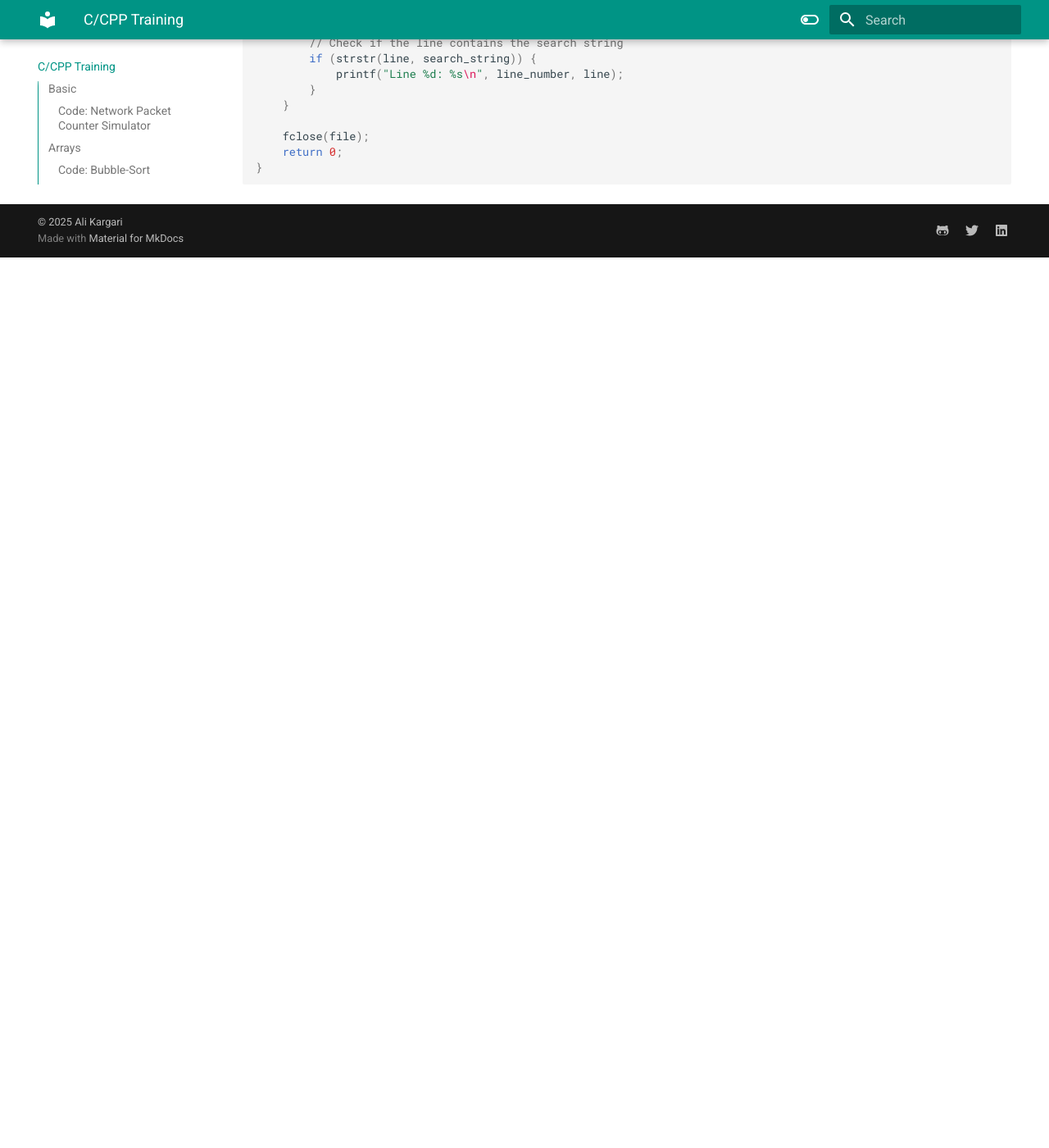
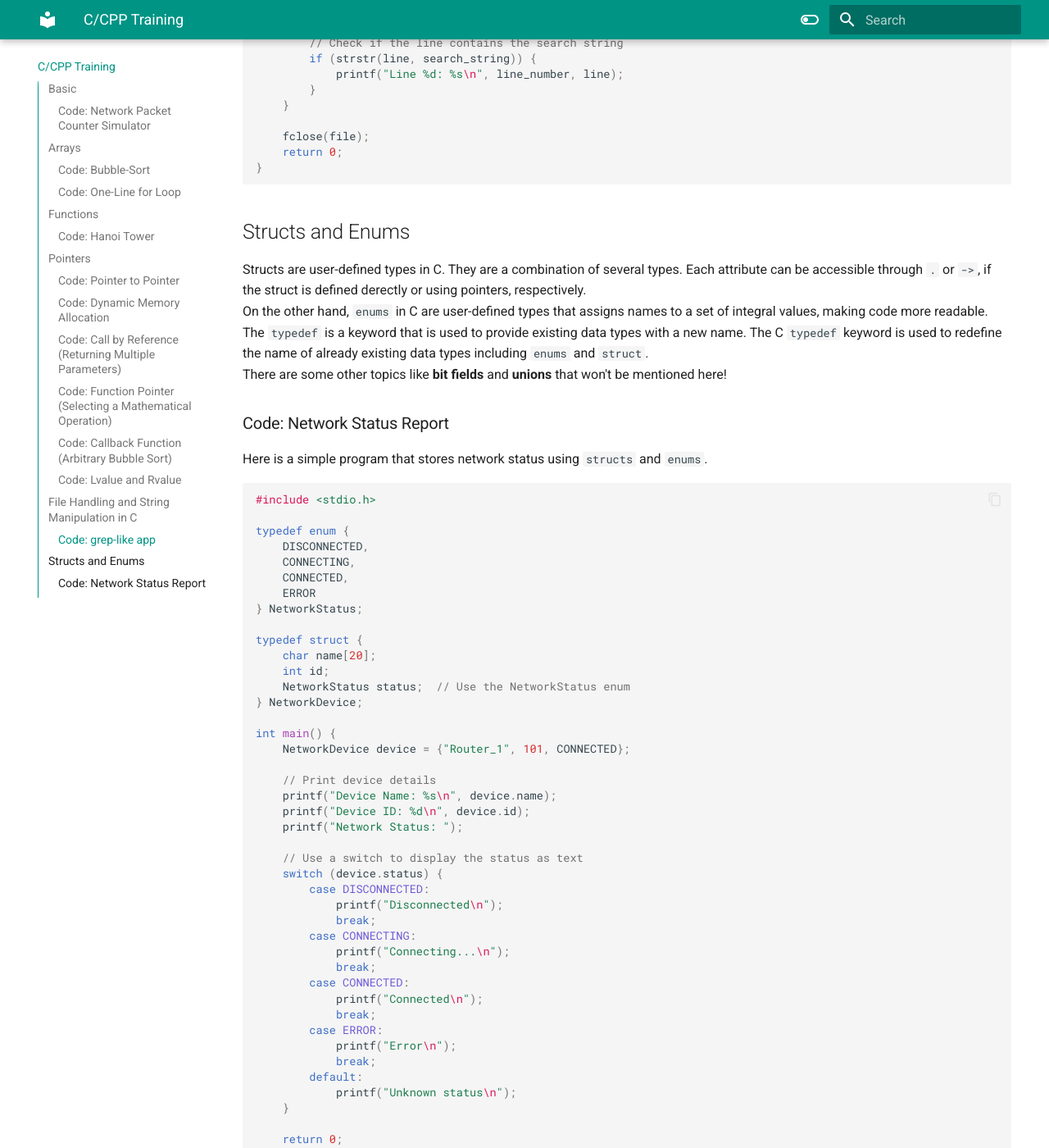
Before and after one commit to Ali78k/NetDev-Logs, an MkDocs documentation site: the page built from docs/C-CPP.md, in a window 1280 px wide and 1400 px high, scrolled down 9996 px. Shown: the whole window at 82% size. Built offline with MkDocs 1.6.1 and Material for MkDocs 9.7.7, drawn with Linux system fonts in a browser that asks for light colours; before the commit the page ends 10310 px from its top, so only the background shows below that; some of the changed text lies outside the part shown.

Commit message:
Adding 'struct' and 'enum' example for C Proframming

````diff
--- a/docs/C-CPP.md
+++ b/docs/C-CPP.md
@@ -323,7 +323,7 @@
 3
 Result: 50
 ```
-### Callback Function (Arbitrary Bubble Sort)
+### Code: Callback Function (Arbitrary Bubble Sort)
 Function pointers enable callbacks, allowing flexible behavior. Here, we use a callback function for sorting.
 ```C
 #include <stdio.h>
@@ -442,3 +442,56 @@
     return 0;
 }
 ```
+## Structs and Enums
+Structs are user-defined types in C. They are a combination of several types. Each attribute can be accessible through `.` or `->`, if the struct is defined derectly or using pointers, respectively.
+On the other hand, `enums` in C are user-defined types that assigns names to a set of integral values, making code more readable.
+The `typedef` is a keyword that is used to provide existing data types with a new name. The C `typedef` keyword is used to redefine the name of already existing data types including `enums` and `struct`.
+There are some other topics like **bit fields** and **unions** that won't be mentioned here!
+### Code: Network Status Report
+Here is a simple program that stores network status using `structs` and `enums`.
+```c
+#include <stdio.h>
+
+typedef enum {
+    DISCONNECTED,
+    CONNECTING,
+    CONNECTED,
+    ERROR
+} NetworkStatus;
+
+typedef struct {
+    char name[20];
+    int id;
+    NetworkStatus status;  // Use the NetworkStatus enum
+} NetworkDevice;
+
+int main() {
+    NetworkDevice device = {"Router_1", 101, CONNECTED};
+
+    // Print device details
+    printf("Device Name: %s\n", device.name);
+    printf("Device ID: %d\n", device.id);
+    printf("Network Status: ");
+
+    // Use a switch to display the status as text
+    switch (device.status) {
+        case DISCONNECTED:
+            printf("Disconnected\n");
+            break;
+        case CONNECTING:
+            printf("Connecting...\n");
+            break;
+        case CONNECTED:
+            printf("Connected\n");
+            break;
+        case ERROR:
+            printf("Error\n");
+            break;
+        default:
+            printf("Unknown status\n");
+    }
+
+    return 0;
+}
+
+```
````
